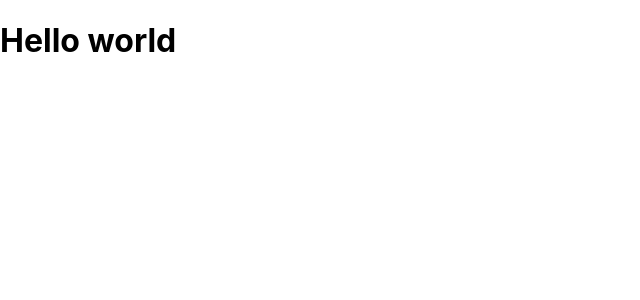
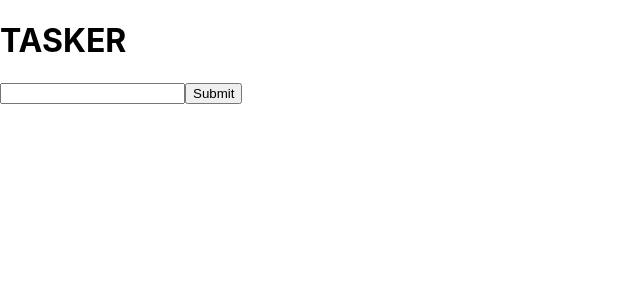
Before and after one commit to Koder90/Tasker, a React (Create React App) app in the folder my-app/: page / in a window 1280 px wide. Shown: the top 300 px of the page, without its empty margins (0-640 px from the left). Built offline with nearby package versions, Linux system fonts and the light colour scheme.

Commit message:
added task functionality

```diff
--- a/my-app/src/App.js
+++ b/my-app/src/App.js
@@ -1,11 +1,31 @@
-import './index.css';
+import { useState } from "react";
+import "./index.css";
 
-function App() {
+export default function App() {
+  const [task, setTask] = useState("");
+  const [taskList, setTaskList] = useState([]);
+
+  const handleClick = () => {
+    const items = [...taskList, task];
+    setTaskList(items);
+  };
+
   return (
     <div className="App">
-    <h1>Hello world</h1>
+      <h1 id="title">TASKER</h1>
+      <input
+        id="input"
+        value={task}
+        onChange={(e) => setTask(e.target.value)}
+      />
+      <button id="button" type="button" onClick={handleClick}>
+        Submit
+      </button>
+      <ol>
+        {taskList.map((val) => (
+          <li key={val.index}>{val}</li>
+        ))}
+      </ol>
     </div>
   );
 }
-
-export default App;
```
